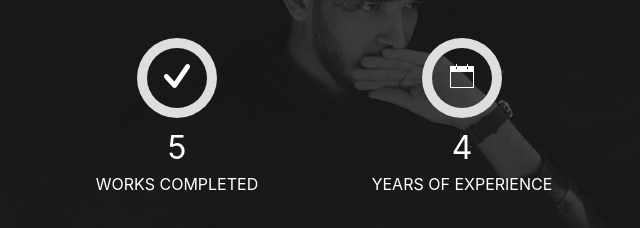
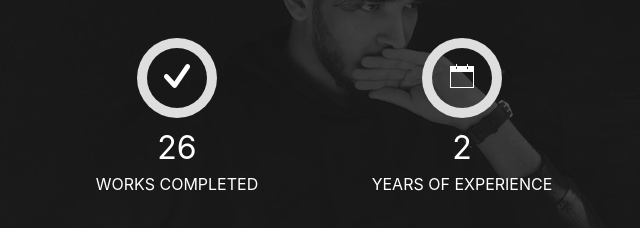
Before and after one commit to mahdixabid/Mahdi-s_Portfolio-Website, a plain HTML site: page index.html in a window 1280 px wide. Shown: the part 2246-2474 px from the top of the page, 178-818 px from the left. Drawn offline with Linux system fonts and the light colour scheme; files whose address does not match are found by name.

Commit message:
change counter

```diff
--- a/index.html
+++ b/index.html
@@ -325,7 +325,7 @@
                             <span class="ico-circle"><i class="ion-checkmark-round"></i></span>
                         </div>
                         <div class="counter-num">
-                            <p class="counter">5</p>
+                            <p class="counter">26</p>
                             <span class="counter-text">WORKS COMPLETED</span>
                         </div>
                     </div>
@@ -336,7 +336,7 @@
                             <span class="ico-circle"><i class="ion-ios-calendar-outline"></i></span>
                         </div>
                         <div class="counter-num">
-                            <p class="counter">4</p>
+                            <p class="counter">2</p>
                             <span class="counter-text">YEARS OF EXPERIENCE</span>
                         </div>
                     </div>
```
